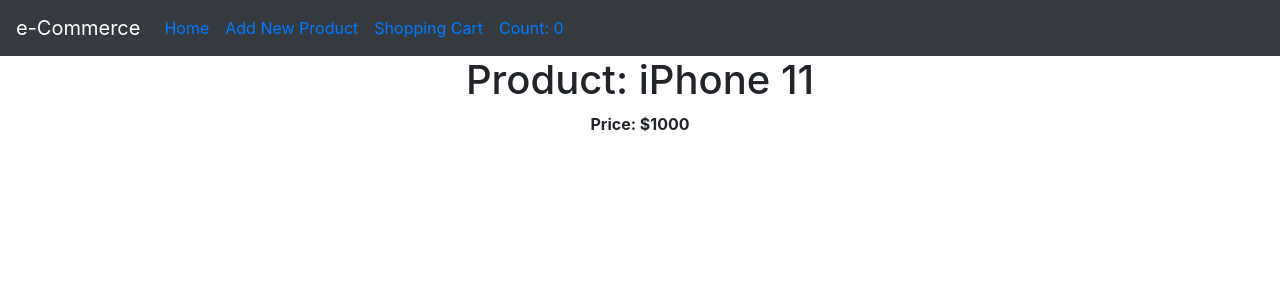
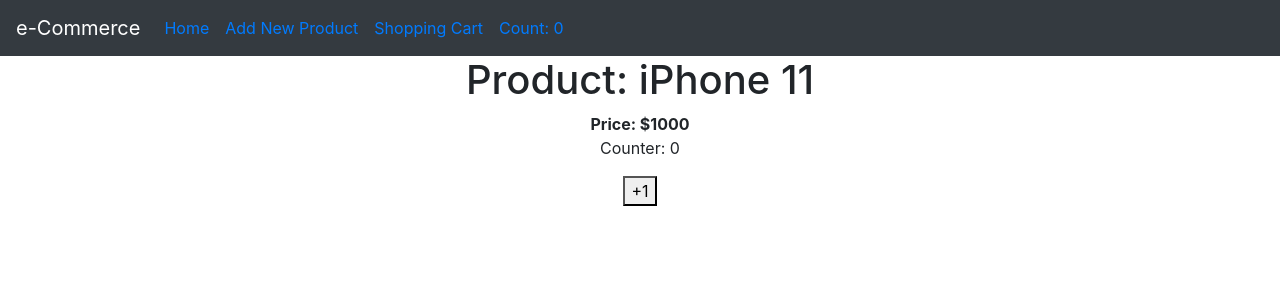
Before and after one commit to amrsekilly/ecommerce-react, a React (Create React App) app: page /products/1 in a window 1280 px wide. Shown: the top 300 px of the page. Built offline with nearby package versions, Linux system fonts and the light colour scheme; data requests are answered from the project's data file.

Commit message:
Practiced the hooks

```diff
--- a/src/Components/ProductPage.js
+++ b/src/Components/ProductPage.js
@@ -6,8 +6,10 @@
   const [name, setName] = useState("");
   const [price, setPrice] = useState("");
   const [isLoaded, setIsLoaded] = useState(false);
+  const [count, setCount] = useState(0);
 
-  useEffect(() => {
+  // Similar to ComponentDidMount
+  useEffect(function () {
     let pathname = window.location.pathname.substr(1).split("/")[1];
     axiosGet(`${process.env.REACT_APP_BASE_URL}/products/${pathname}`).then(
       ({ data: { name, price } }) => {
@@ -16,13 +18,20 @@
         setIsLoaded(true);
       }
     );
-  });
+
+    // ComponentWillUnmount
+    return function () {
+      console.log("Component will unmount");
+    };
+  }, []);
 
   if (isLoaded) {
     return (
       <div>
         <h1>Product: {name}</h1>
         <b>Price: ${price}</b>
+        <p>Counter: {count}</p>
+        <button onClick={() => setCount(count + 1)}>+1</button>
       </div>
     );
   }
```
